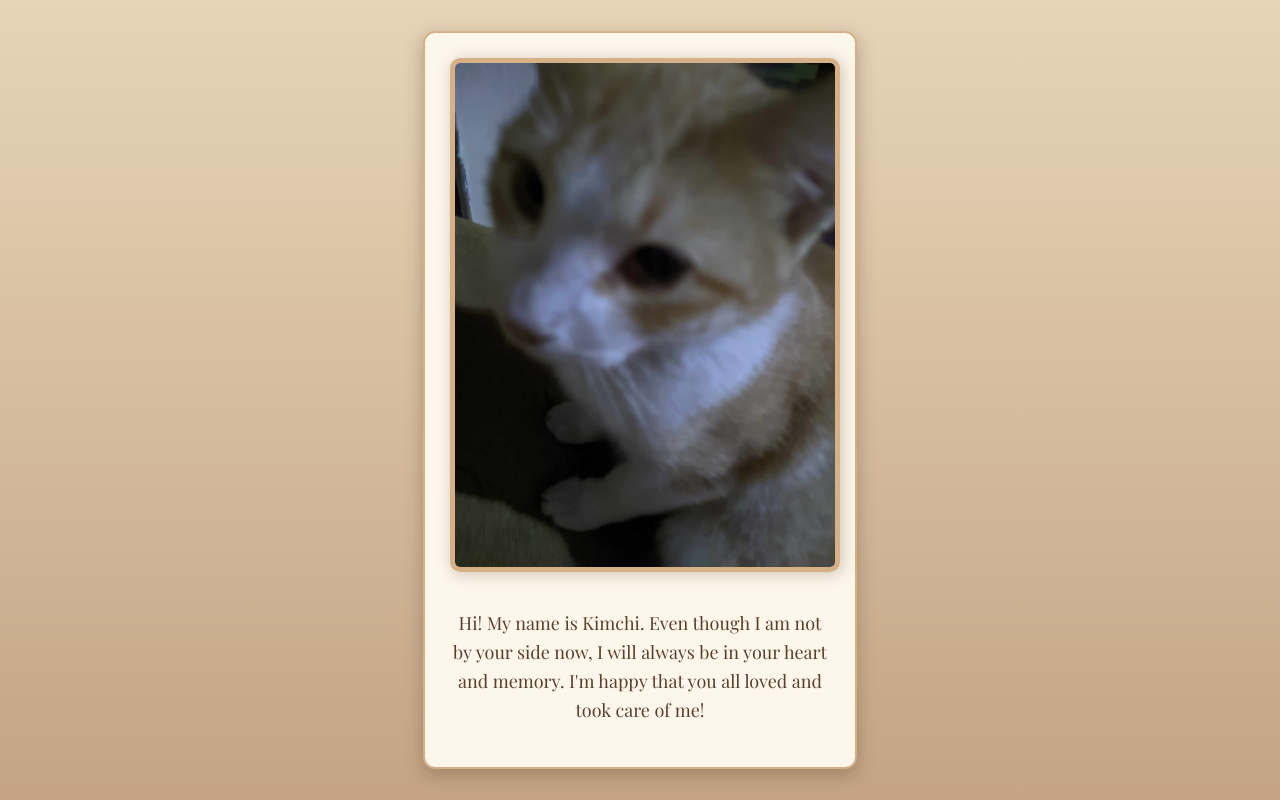
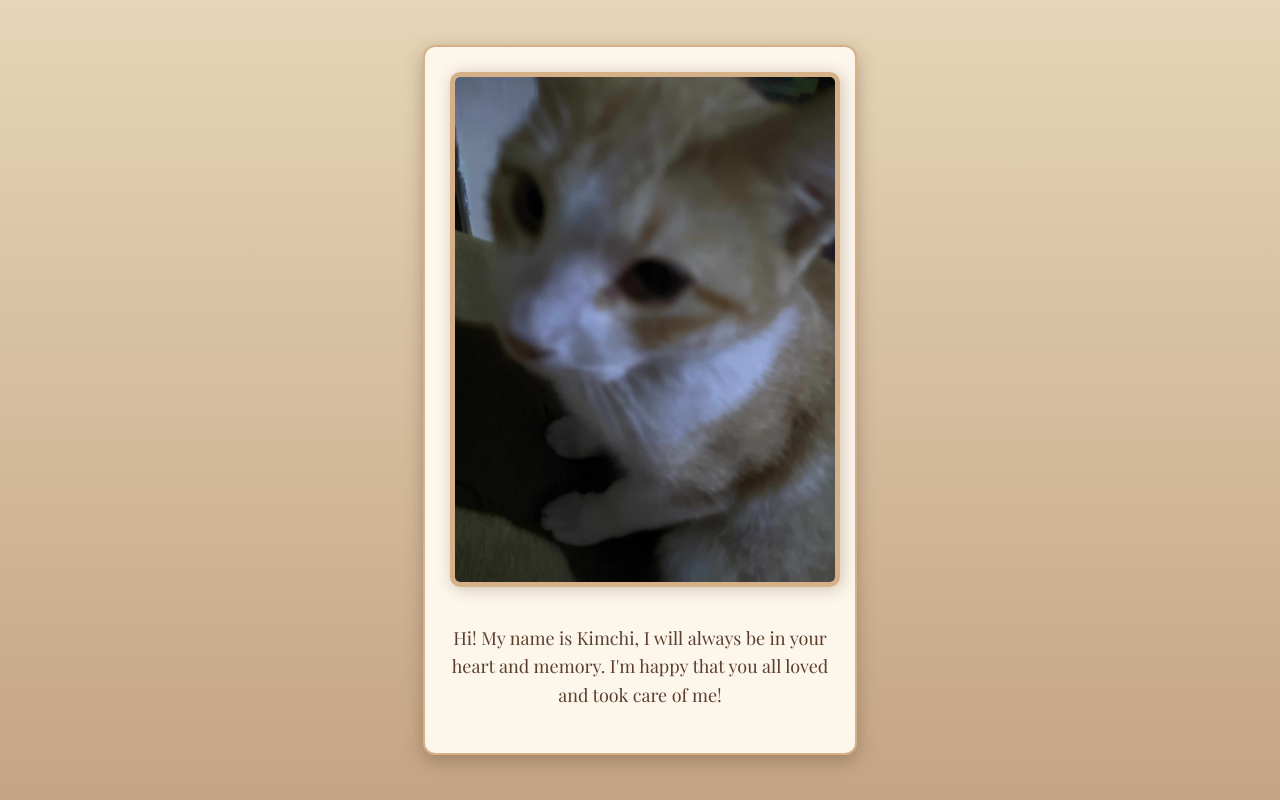
Before and after one commit to Mhyco08/Kimchi, a plain HTML site: page index.html in a window 1280 px wide. Drawn offline with nearby package versions, Linux system fonts and the light colour scheme.

Commit message:
Update index.html

```diff
--- a/index.html
+++ b/index.html
@@ -10,7 +10,7 @@
     <div class="container">
         <div class="object">
             <img src="420473634_233345179855121_7598773304662482042_n (1).jpg" alt="Kimchi">
-            <p>Hi! My name is Kimchi. Even though I am not by your side now, I will always be in your heart and memory. I'm happy that you all loved and took care of me!</p>
+            <p>Hi! My name is Kimchi, I will always be in your heart and memory. I'm happy that you all loved and took care of me!</p>
         </div>
     </div>
 </body>
```
